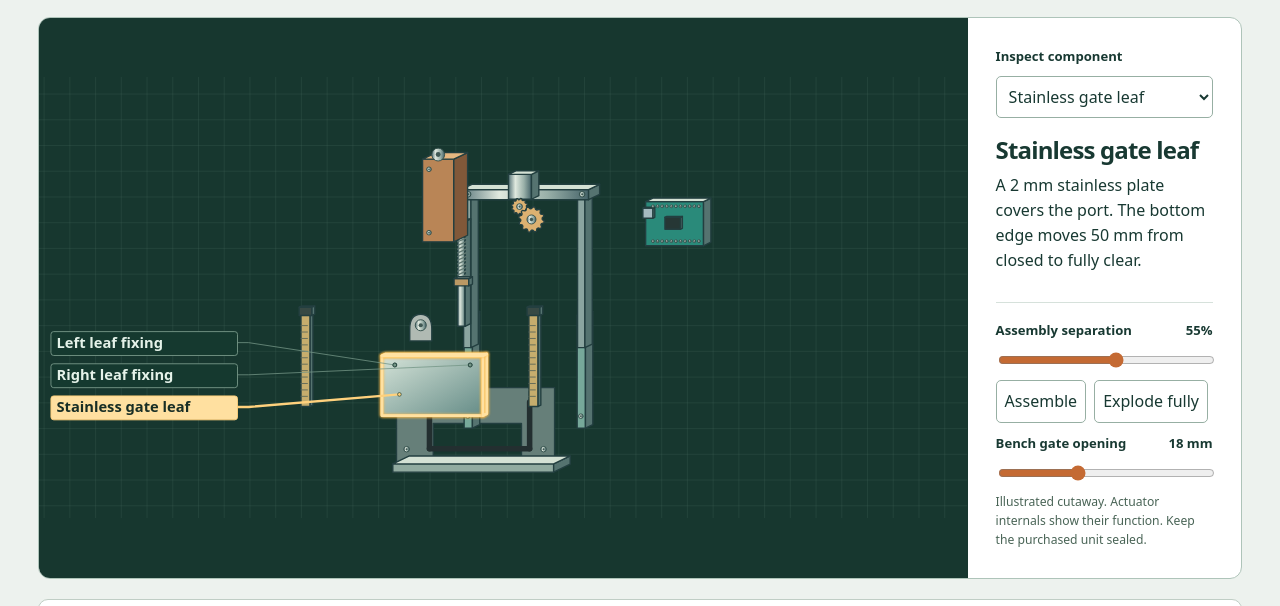
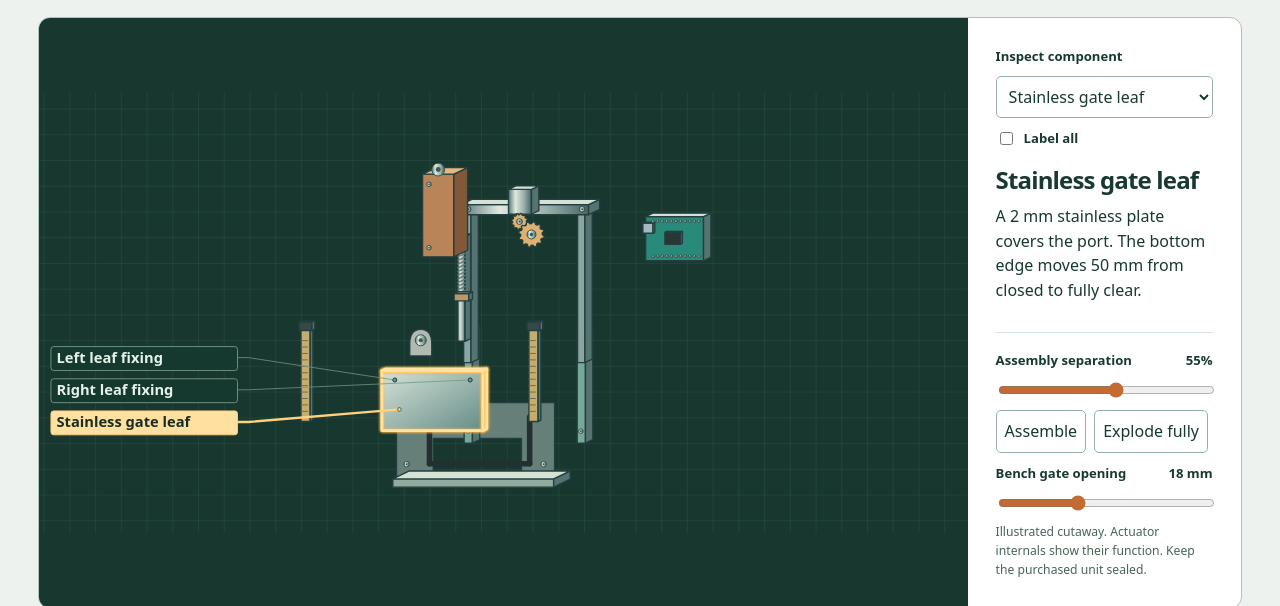
Before and after one commit to rehancodes-web/bengaluru-gate-demo, a plain HTML site: page mechanism.html in a window 1280 px wide. Shown: the part 194-800 px from the top of the page. Drawn offline with Linux system fonts and the light colour scheme.

Commit message:
Add an optional Label all control to the gate viewer

```diff
--- a/mechanism.html
+++ b/mechanism.html
@@ -4,7 +4,7 @@
 main{max-width:1410px}.viewer{grid-template-columns:minmax(0,3.4fr) minmax(240px,1fr)}.panel{gap:10px}.panel hr{width:100%;border:0;border-top:1px solid #d6e1db;margin:7px 0}.panel small{font-size:.76rem}.panel select{width:100%}.panel h2{margin-bottom:0}.callout text{font-size:16px}.stage{background:#17372f}@media(max-width:800px){.viewer{grid-template-columns:1fr}}</style><main><nav><a href="./">← Flood simulator</a><a href="#build">Bench build sheet ↓</a></nav><h1>Inside the sluice gate</h1><p>Scroll over the drawing to separate the gate. Select a part to see its assembly labels.</p>
 <div class="viewer"><div id="stage" class="stage" tabindex="0" role="group" aria-label="Exploded mechanism. Use up and down arrows to change separation."><svg id="drawing" viewBox="-145 38 1010 480" role="img" aria-label="Axonometric gate cartridge with actuator, yoke, guide rails, gate leaf, sill, sensors and control panel"><defs><pattern id="grid" width="28" height="28" patternUnits="userSpaceOnUse"><path d="M28 0H0V28" fill="none" stroke="#41675b" stroke-width=".55"/></pattern><linearGradient id="metal"><stop stop-color="#587579"/><stop offset=".3" stop-color="#e0e9df"/><stop offset=".68" stop-color="#98afa8"/><stop offset="1" stop-color="#466469"/></linearGradient><linearGradient id="plate" x2="1" y2="1"><stop stop-color="#d5e3d8"/><stop offset="1" stop-color="#658c87"/></linearGradient></defs>
 <rect x="-145" y="-5" width="1010" height="540" fill="url(#grid)"/><g id="art"></g><g id="tags"></g></svg></div>
-<div class="panel"><label for="pick">Inspect component</label><select id="pick"></select><h2 id="partname"></h2><p id="partinfo"></p><hr><label for="separation">Assembly separation <output id="pct"></output></label><input id="separation" type="range" min="0" max="100" value="55"><div class="btns"><button id="assemble">Assemble</button><button id="explode">Explode fully</button></div><label for="lift">Bench gate opening <output id="mm"></output></label><input id="lift" type="range" min="0" max="50" value="18"><small>Illustrated cutaway. Actuator internals show their function. Keep the purchased unit sealed.</small></div></div>
+<div class="panel"><label for="pick">Inspect component</label><select id="pick"></select><label style="display:flex;align-items:center;gap:8px;cursor:pointer"><input type="checkbox" id="labelAll" style="width:auto">Label all</label><h2 id="partname"></h2><p id="partinfo"></p><hr><label for="separation">Assembly separation <output id="pct"></output></label><input id="separation" type="range" min="0" max="100" value="55"><div class="btns"><button id="assemble">Assemble</button><button id="explode">Explode fully</button></div><label for="lift">Bench gate opening <output id="mm"></output></label><input id="lift" type="range" min="0" max="50" value="18"><small>Illustrated cutaway. Actuator internals show their function. Keep the purchased unit sealed.</small></div></div>
 <section class="chapter" id="build"><h2>Build envelope and mechanical interfaces</h2><p>Build a gravity-fed, clean-water bench rig with a 100 × 50 mm port at the bottom of a divider. The 50 mm actuator stroke matches the port height. Use two hand-filled chambers and a catch tray for the first tests. This lets you measure head and leakage without introducing a recirculation pump into the experiment.</p><p><a href="cartridge.scad" download>Download the parametric cartridge model (.scad)</a>. Open in OpenSCAD to adjust lift, isolate the leaf, mirrored guides or sill, and export the divider drilling template. Hole coordinates use the sill as the vertical datum. Dry-fit and transfer-drill the purchased actuator mounts.</p><div class="tab"><table><tr><th>Qty / item</th><th>Fabrication specification</th><th>Fit and measurement</th></tr>
 <tr><td>1 tank and divider</td><td>Target internal footprint 600 × 160 mm, wall height 380 mm. Use a supported, watertight tank with a solid divider halfway along its length. Cut the 100 mm wide port centrally with its lower edge 15 mm above the floor.</td><td>Operating test depth up to 150 mm above sill. Provide a secondary catch tray sized for the full test fill. Leak-test the tank and divider independently.</td></tr>
 <tr><td>1 sliding leaf</td><td>316L stainless sheet, 116 × 74 × 2 mm. Round and deburr corners. Locate clevis on the vertical centreline. At closure the bottom edge meets the sill.</td><td>8 mm side overlap per side. At 50 mm lift the lower edge clears the full port. Check the top edge clears the yoke throughout travel.</td></tr>
@@ -99,21 +99,23 @@ const items=features.map(([part,dx,dy,right,name,first,last],index)=>{
 });
 function drawLabels(){
   const focused=items[active].part;
-  const members=items.filter(c=>c.part===focused);
+  const all=$('labelAll').checked;
+  const members=all?items:items.filter(c=>c.part===focused);
+  $('drawing').setAttribute('viewBox',all?'-145 -5 1010 540':'-145 38 1010 480');
   for(const right of [0,1]){
-    const side=members.filter(c=>c.right===right).sort((a,b)=>a.dy-b.dy);
+    const side=members.filter(c=>c.right===right).sort((a,b)=>(groups[a.part].cy+a.dy)-(groups[b.part].cy+b.dy));
     if(!side.length)continue;
     const centre=groups[focused].cy+side.reduce((total,c)=>total+c.dy,0)/side.length;
     const first=Math.max(62,Math.min(485-(side.length-1)*35,centre-(side.length-1)*17.5));
-    side.forEach((c,k)=>{c.row=first+35*k});
+    side.forEach((c,k)=>{c.row=all?16+k*24:first+35*k});
   }
   for(const [index,c] of items.entries()){
-    const visible=c.part===focused;
+    const visible=all||c.part===focused;
     c.wire.parentNode.style.display=visible?'':'none';
     if(!visible)continue;
     c.label.setAttribute('y',c.row-12);
-    c.label.setAttribute('height',26);
-    c.text.setAttribute('y',c.row+6);
+    c.label.setAttribute('height',all?21:26);
+    c.text.setAttribute('y',c.row+(all?3:6));
     const selected=index===active,p=groups[c.part],x=p.cx+c.dx,y=p.cy+c.dy;
     const start=c.right?648:71,elbow=c.right?628:83;
     const color=selected?'#ffd17d':'#759687';
@@ -132,6 +134,7 @@ function choose(index){
   $('pick').value=index;$('partname').textContent=item.name;$('partinfo').textContent=parts[item.part][1];render();
 }
 function select(i){choose(items.findIndex(c=>c.part===i))}function render(){const e=+$('separation').value/100,l=+$('lift').value,i=items[active].part;$('pct').value=Math.round(e*100)+'%';$('mm').value=l+' mm';for(const [k,p] of groups.entries()){const t=e*e*(3-2*e),rise=[5,6,7].includes(k)?l*.84:0;p.cx=p.x+t*p.dx;p.cy=p.y+t*p.dy-rise;p.g.setAttribute('transform',`translate(${p.cx} ${p.cy})`);p.g.style.opacity=k===3&&i>=4&&i<=5?.38:1}drawLabels(i)}
+$('labelAll').onchange=render;
 $('pick').onchange=()=>choose(+$('pick').value);$('lift').oninput=$('separation').oninput=render;
 function setDepth(v){$('separation').value=Math.max(0,Math.min(100,v));render()}
 $('assemble').onclick=()=>setDepth(0);$('explode').onclick=()=>setDepth(100);
```
